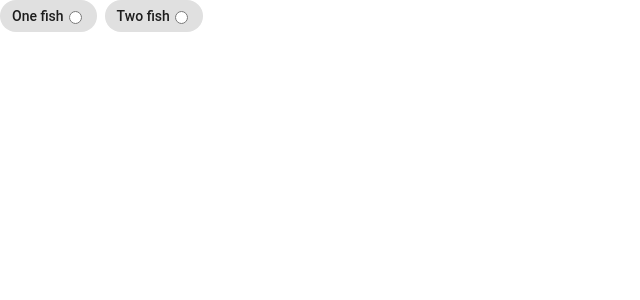
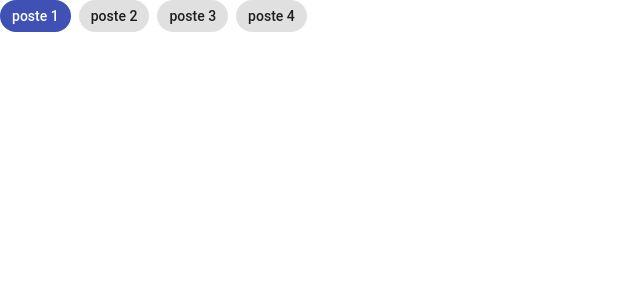
Before and after one commit to hammambys/angular-long-press, an Angular app: page / in a window 1280 px wide. Shown: the top 300 px of the page, without its empty margins (0-640 px from the left). Built offline with nearby package versions, Linux system fonts and the light colour scheme.

Commit message:
2 files modified

```diff
--- a/src/app/app.component.html
+++ b/src/app/app.component.html
@@ -1,10 +1,15 @@
 <mat-chip-list>
-  <mat-chip longPress (mouseLongPress)="openSnackBar()"
-    >One fish
-    <input type="radio" />
-  </mat-chip>
-  <mat-chip longPress (mouseLongPress)="openSnackBar()">
-    Two fish
-    <input type="radio" />
-  </mat-chip>
+  <ng-container *ngFor="let poste of postes; let i = index">
+    <mat-chip
+      longPress
+      (mouseLongPress)="setDefault()"
+      *ngIf="i === 0"
+      selected
+    >
+      {{ poste.name }}
+    </mat-chip>
+    <mat-chip longPress (mouseLongPress)="setDefault()" *ngIf="!(i === 0)">
+      {{ poste.name }}
+    </mat-chip>
+  </ng-container>
 </mat-chip-list>
--- a/src/app/app.component.ts
+++ b/src/app/app.component.ts
@@ -2,7 +2,7 @@ import { Component, VERSION } from '@angular/core';
 import { MatSnackBar } from '@angular/material/snack-bar';
 import { CdkDragDrop, moveItemInArray } from '@angular/cdk/drag-drop';
 
-export interface Vegetable {
+export interface Poste {
   name: string;
 }
 
@@ -13,8 +13,14 @@ export interface Vegetable {
 })
 export class AppComponent {
   constructor(private _snackBar: MatSnackBar) {}
+  postes: Poste[] = [
+    { name: 'poste 1' },
+    { name: 'poste 2' },
+    { name: 'poste 3' },
+    { name: 'poste 4' },
+  ];
 
-  openSnackBar() {
+  setDefault() {
     this._snackBar.open('Cette poste est devenu par défaut', 'OK');
   }
 
```
